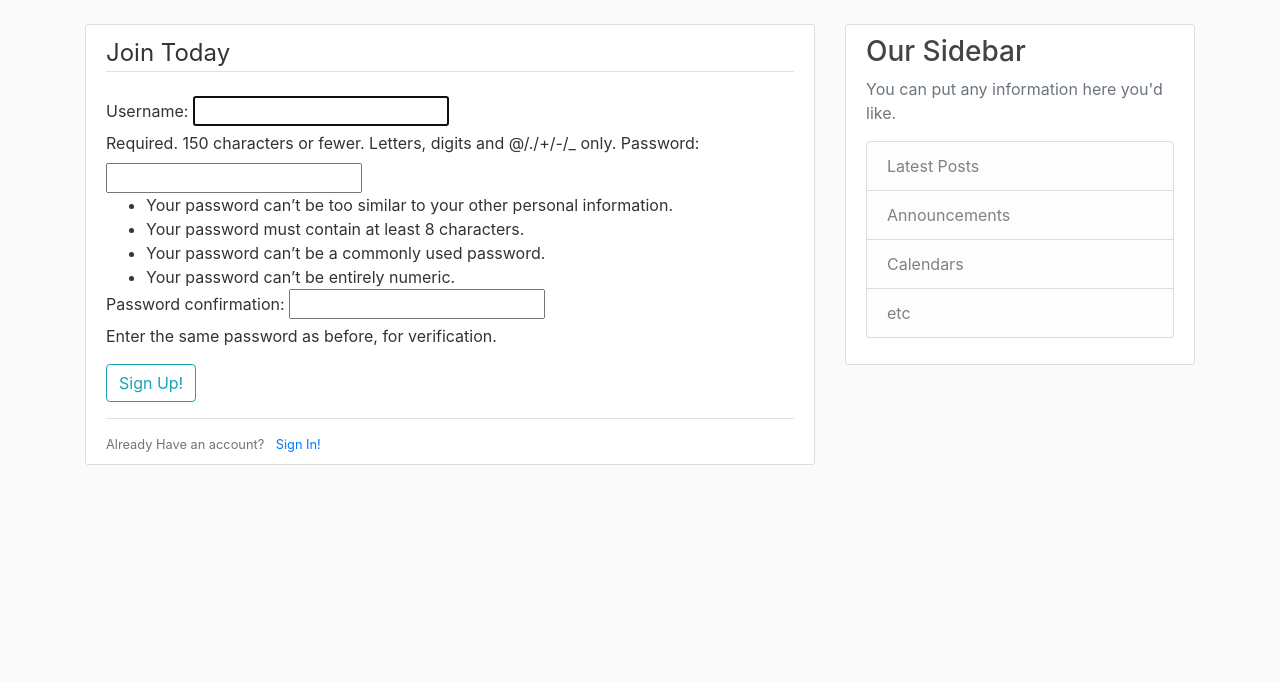
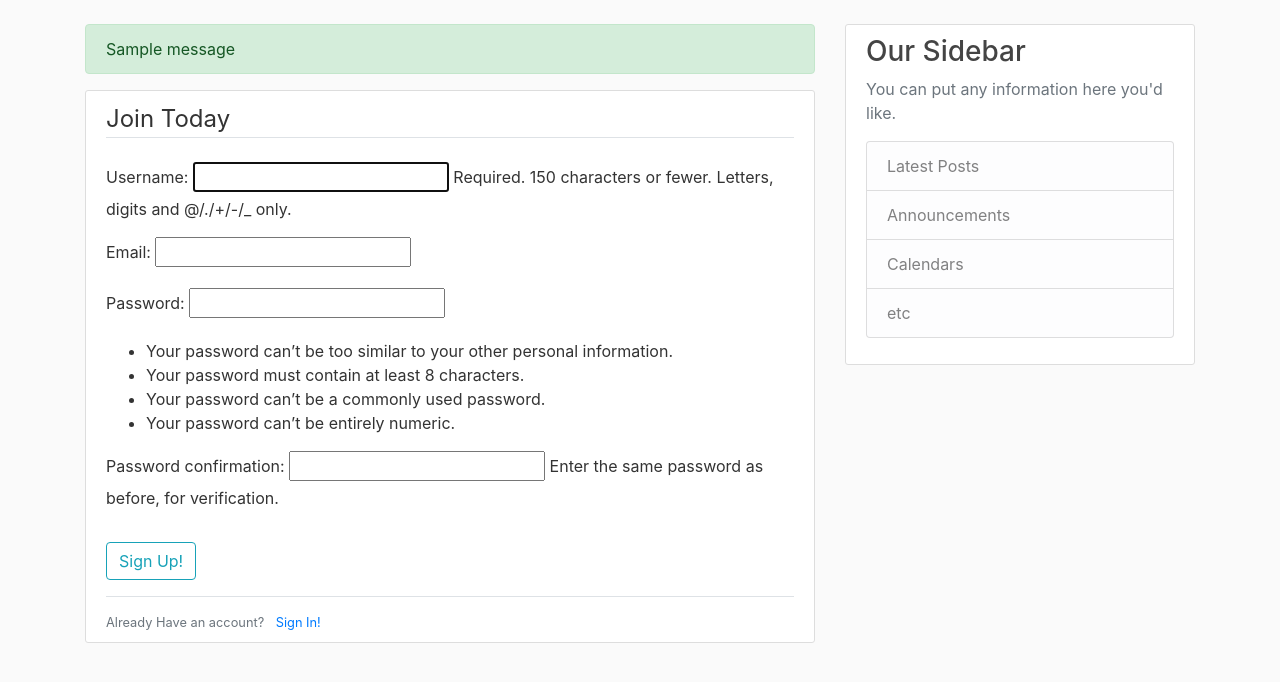
Before and after one commit to Parth-Kushwaha/blog, a Django app: page /register/ in a window 1280 px wide. Shown: the part 56-738 px from the top of the page. Run offline with Django 4.2, Linux system fonts and the light colour scheme; one stand-in notice (Sample message) is shown.

Commit message:
email added to register

```diff
--- a/templates/base.html
+++ b/templates/base.html
@@ -16,7 +16,14 @@
     <main role="main" class="container">
         <div class="row">
             <div class="col-md-8">
-            {% block content %}{% endblock %}
+                {% if messages %}
+                    {% for message in messages %}
+                        <div class='alert alert-{{message.tags}}'>
+                            {{message}}
+                        </div>
+                    {% endfor %}
+                {% endif %}
+                {% block content %}{% endblock %}
             </div>
             <div class="col-md-4">
             <div class="content-section">
--- /dev/null
+++ b/users/forms.py
@@ -0,0 +1,9 @@
+from django import forms
+from django.contrib.auth.models import User
+from django.contrib.auth.forms import UserCreationForm
+
+class UserRegisterForm(UserCreationForm):
+    email=forms.EmailField()
+    class Meta:
+        model= User
+        fields=['username','email','password1','password2']
--- a/users/templates/users/registeration.html
+++ b/users/templates/users/registeration.html
@@ -6,7 +6,7 @@
             {% csrf_token %}
             <fieldset class="form-group">
                 <legend class="border-bottom mb-4">Join Today</legend>
-                {{form}}
+                {{form.as_p}}
             </fieldset>
             <div class="form-group">
                 <button class="btn btn-outline-info" type="submit">Sign Up!</button>
--- a/users/views.py
+++ b/users/views.py
@@ -1,8 +1,18 @@
-from django.shortcuts import render
+from django.shortcuts import render, redirect
 from django.contrib.auth.forms import UserCreationForm
+from django.contrib import messages
+
+from .forms import UserRegisterForm
 
 # Create your views here.
 
 def register(request):
-    form= UserCreationForm()
+    if request.method=='POST':
+        form=UserRegisterForm(request.POST)
+        if form.is_valid():
+            username=form.cleaned_data.get('username')
+            messages.success(request, f'Account successfully created for {username}!')
+            return redirect('blog-home')
+    else:
+        form= UserRegisterForm()
     return render(request, 'users/registeration.html',{'form':form})
```
